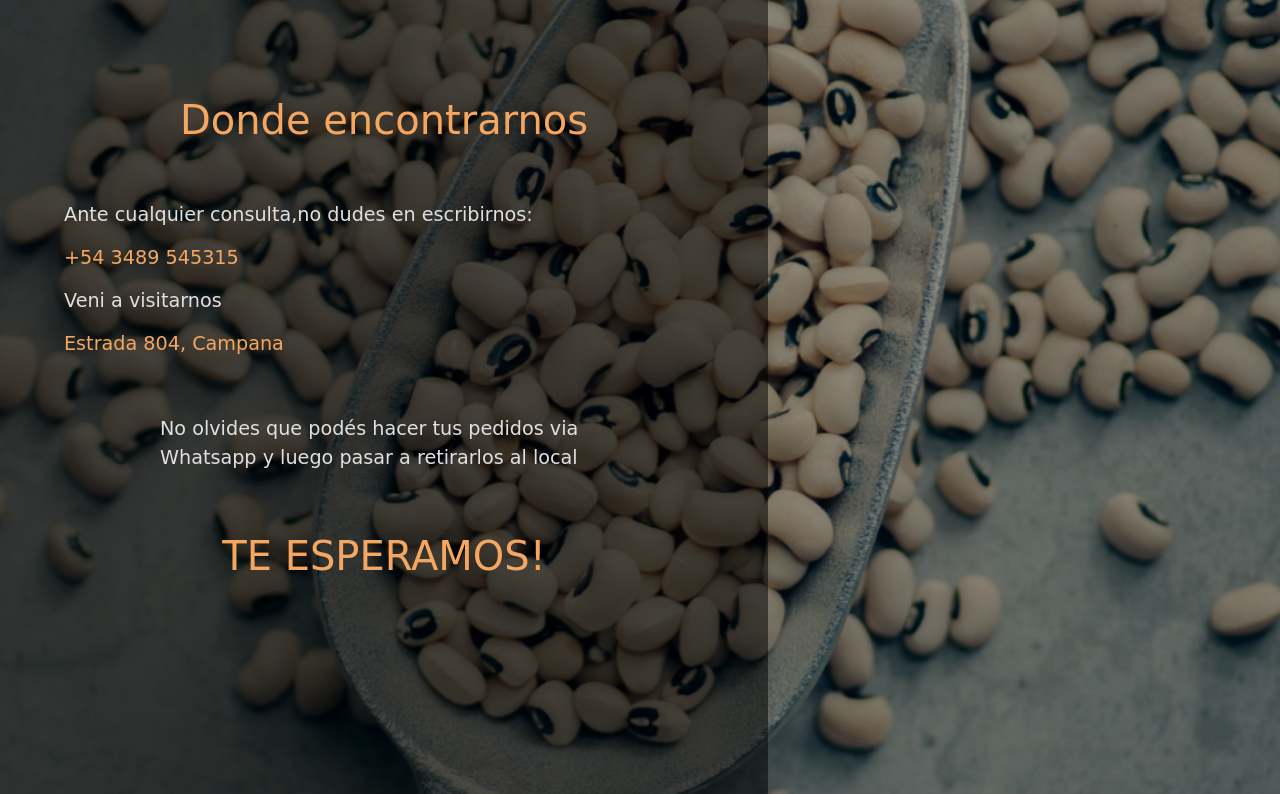
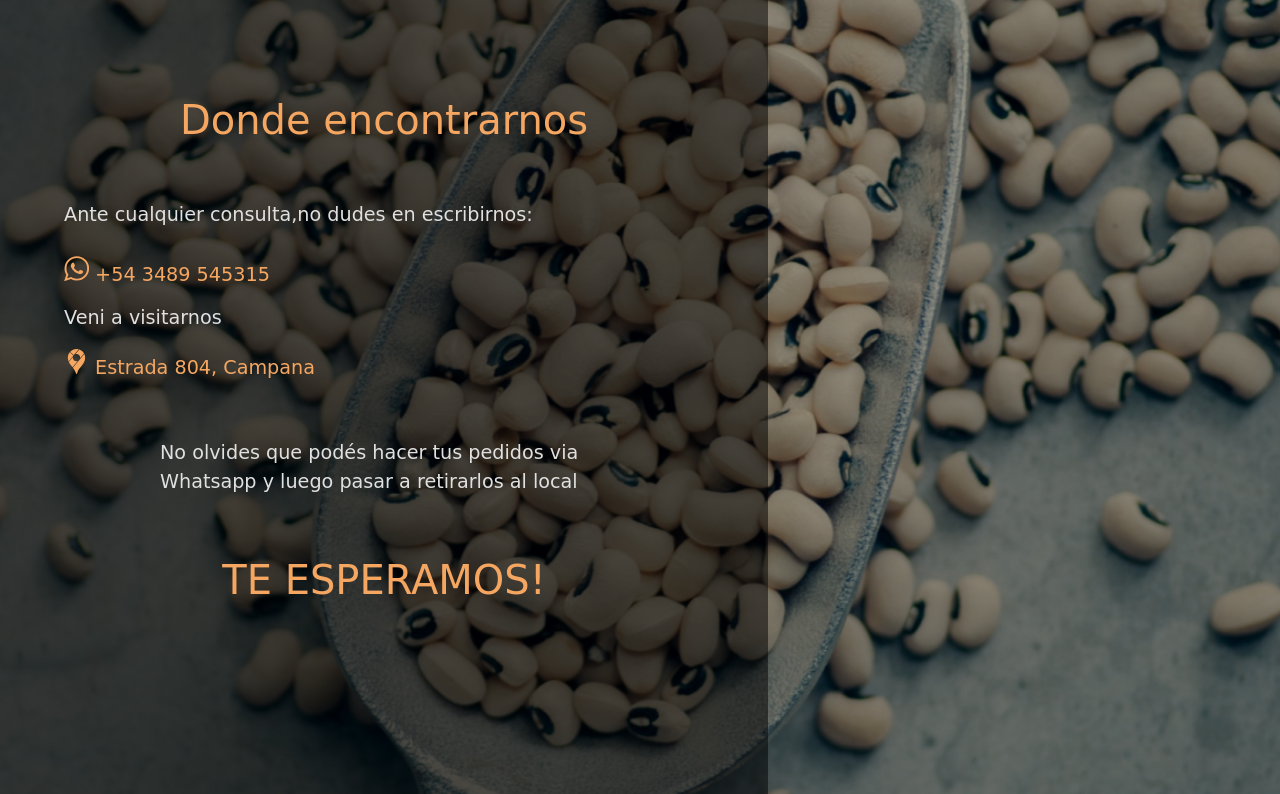
Before and after one commit to LucianoTorrano/TRS-prototype, a plain HTML site: page index.html in a window 1280 px wide. Shown: the part 2629-3423 px from the top of the page. Drawn offline with nearby package versions, Linux system fonts and the light colour scheme; grey boxes are pictures that could not be loaded; a web font is replaced by a local one.

Commit message:
contact section logos added

```diff
--- a/index.html
+++ b/index.html
@@ -104,9 +104,12 @@
             <h4 class="title">Donde encontrarnos</h4>
             <div class="contact-info">
                 <p class="contact-text">Ante cualquier consulta,no dudes en escribirnos:</p>
-                <p class="info-detail"><a href="https://wa.me/543489545315" class="info-link" target="_blank">+54 3489 545315</a></p>
+                <p class="info-detail"><a href="https://wa.me/543489545315" class="info-link" target="_blank">
+                    <img class="contact-whatsapp-logo" src="img/whatsapp-logo.svg" alt="whatsapp-logo"> +54 3489 545315</a></p>
                 <p class="contact-text">Veni a visitarnos</p>
-                <p class="info-detail"><a href="https://www.google.com/maps/place/Todo+Re-suelto/@-34.166134,-58.9619217,17z/data=!3m1!4b1!4m5!3m4!1s0x95bb72314b797233:0xf4a2cf020b36f547!8m2!3d-34.1661379!4d-58.9597334" target="_blank" class="info-link">Estrada 804, Campana</a></p>
+                <p class="info-detail"><a href="https://www.google.com/maps/place/Todo+Re-suelto/@-34.166134,-58.9619217,17z/data=!3m1!4b1!4m5!3m4!1s0x95bb72314b797233:0xf4a2cf020b36f547!8m2!3d-34.1661379!4d-58.9597334" target="_blank" class="info-link">
+                    <img class="contact-google-maps-logo" src="img/maps-logo.svg" alt="google-maps-logo"> Estrada 804, Campana
+                </a></p>
             </div>
             <p class="contact-text reminder-msg">No olvides que podés hacer tus pedidos via Whatsapp
                 y luego pasar a retirarlos al local
--- a/style.css
+++ b/style.css
@@ -29,7 +29,7 @@
 
 /* BARRA DE SCROLL */
 body::-webkit-scrollbar{
-    width: 7px;
+    width: 8px;
     background-color: var(--nav-bg-color);
 }
 body::-webkit-scrollbar-thumb{
@@ -428,6 +428,14 @@ body::-webkit-scrollbar-thumb{
 .info-detail{
     font-size: var(--contact-font-size);
     color: var(--secondary-color);
+    display: flex;
+}
+.contact-whatsapp-logo{
+    margin-top: 10px;
+    height: 25px;
+}
+.contact-google-maps-logo{
+    height: 25px;
 }
 .info-link{
     text-decoration: none;
@@ -776,6 +784,13 @@ body::-webkit-scrollbar-thumb{
     }
 
 }
+@media screen and (max-width:350px){
+    :root{
+        --hero-title-size: 2.3em;
+        --subtitle-size: 1.9em;
+        --phrase-font-size: 1.2em;
+    }
+}
 @keyframes navLinkFade{
 	from{
 		opacity: 0;
```
Also changed, not shown: img/maps-logo.svg (added), img/whatsapp-logo.svg (added).
